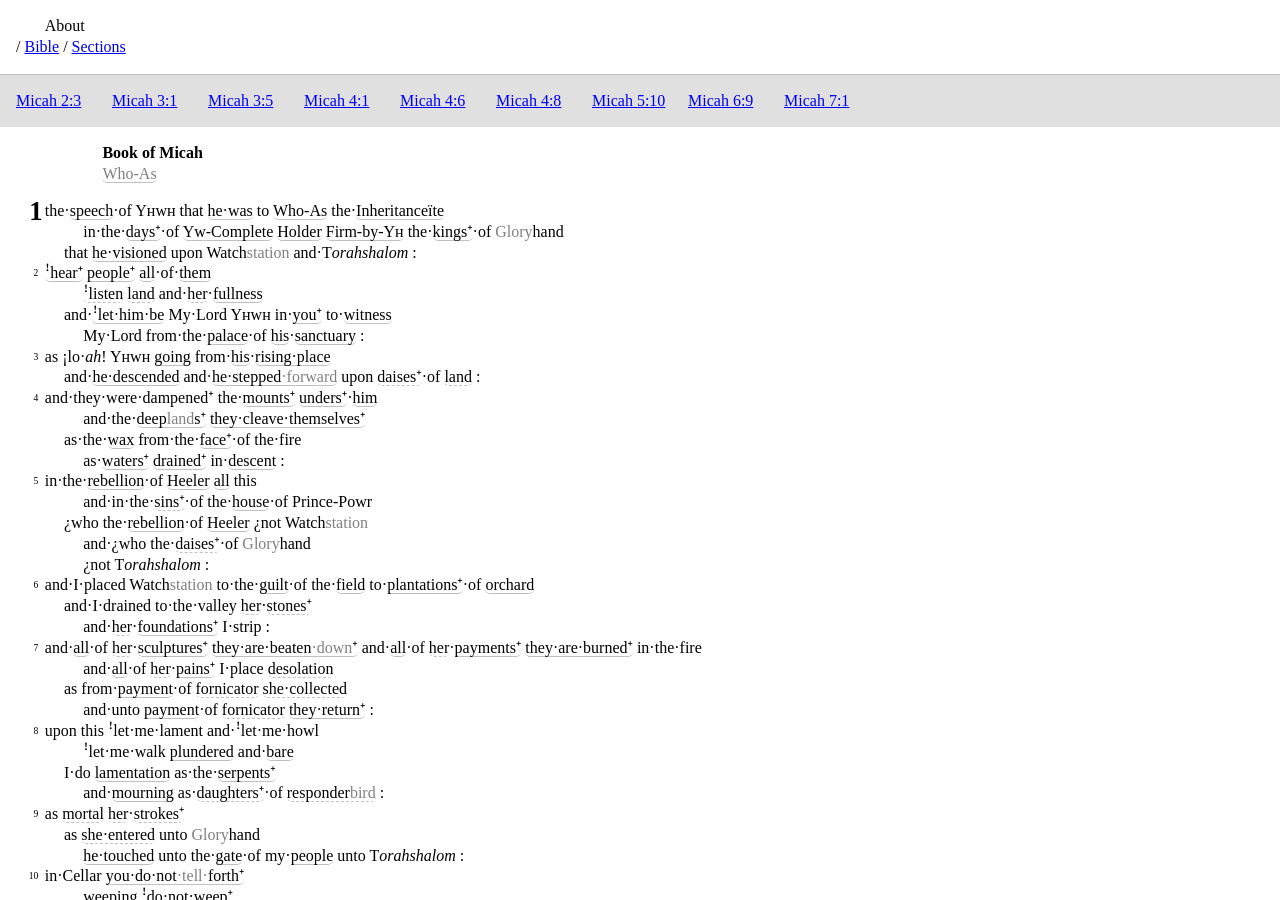
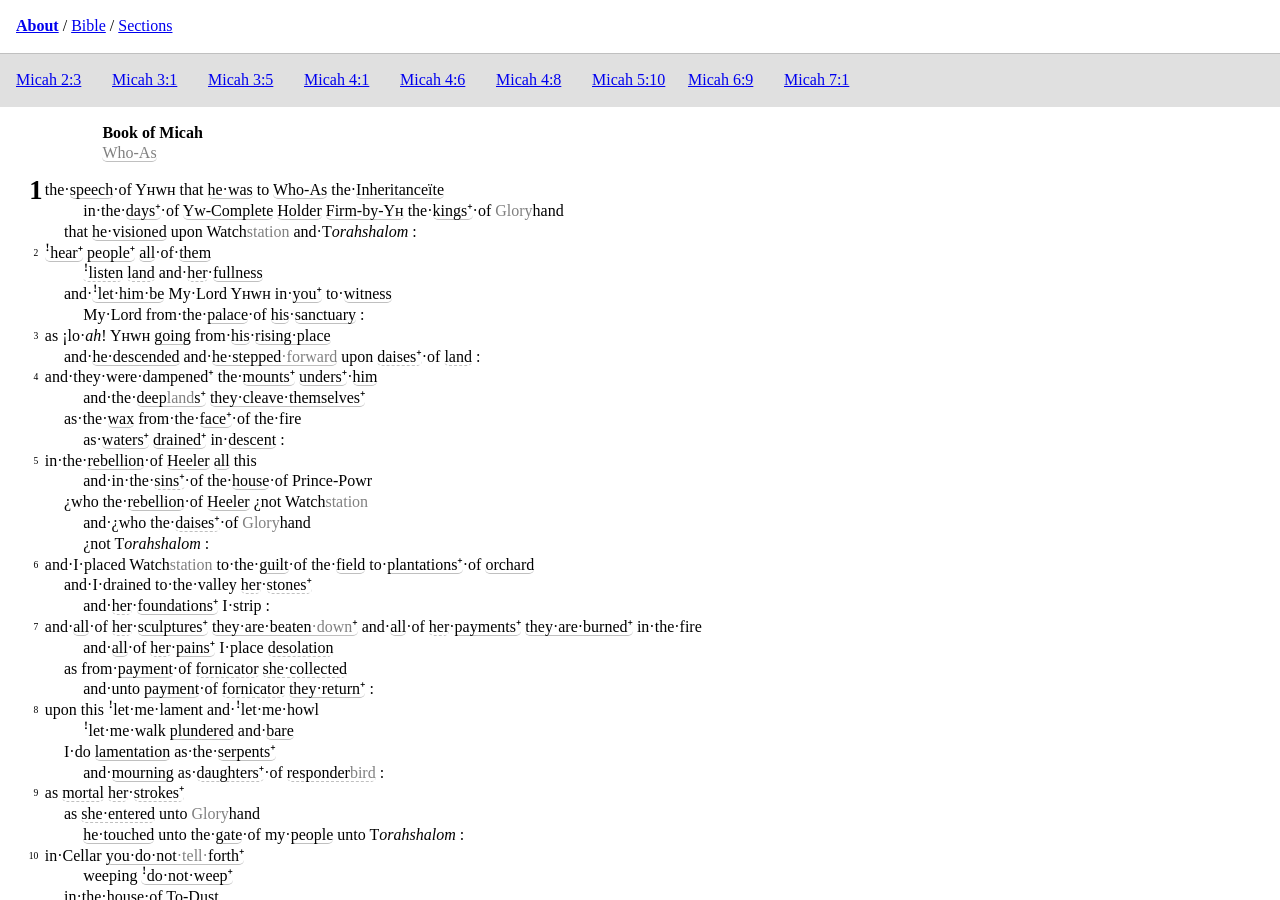
Before and after one commit to gfassero/HIERO, a Jekyll site: the page read/33 Mic.html, which Jekyll copies as it is, in a window 1280 px wide and 900 px high. Built offline with Jekyll 4.4.1, drawn with Linux system fonts in a browser that asks for light colours.

```diff
--- a/read/33 Mic.html
+++ b/read/33 Mic.html
@@ -8,7 +8,7 @@
 </head>
 <body>
 <div id="header">
-<p>About</p> / <a href="index.html">Bible</a> / <a href="#table-of-sections">Sections</a>
+<a href="../" class="title">About</a> / <a href="index.html">Bible</a> / <a href="#table-of-sections">Sections</a>
 </div>
 <div id="translation"><p class="book" id="book-Mic">Book of Micah</p>
 <p class="subtitle"><span class="m">Who-As</span> </p>
```
